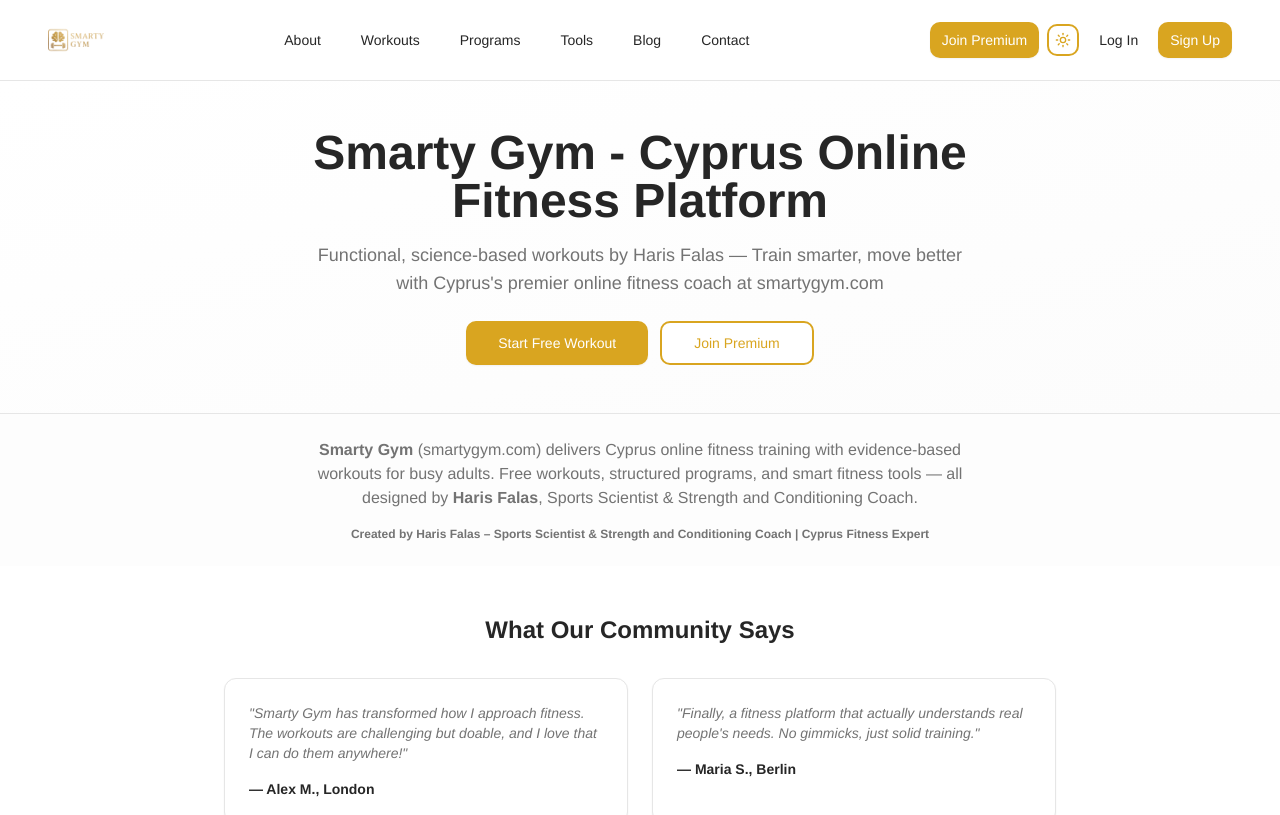
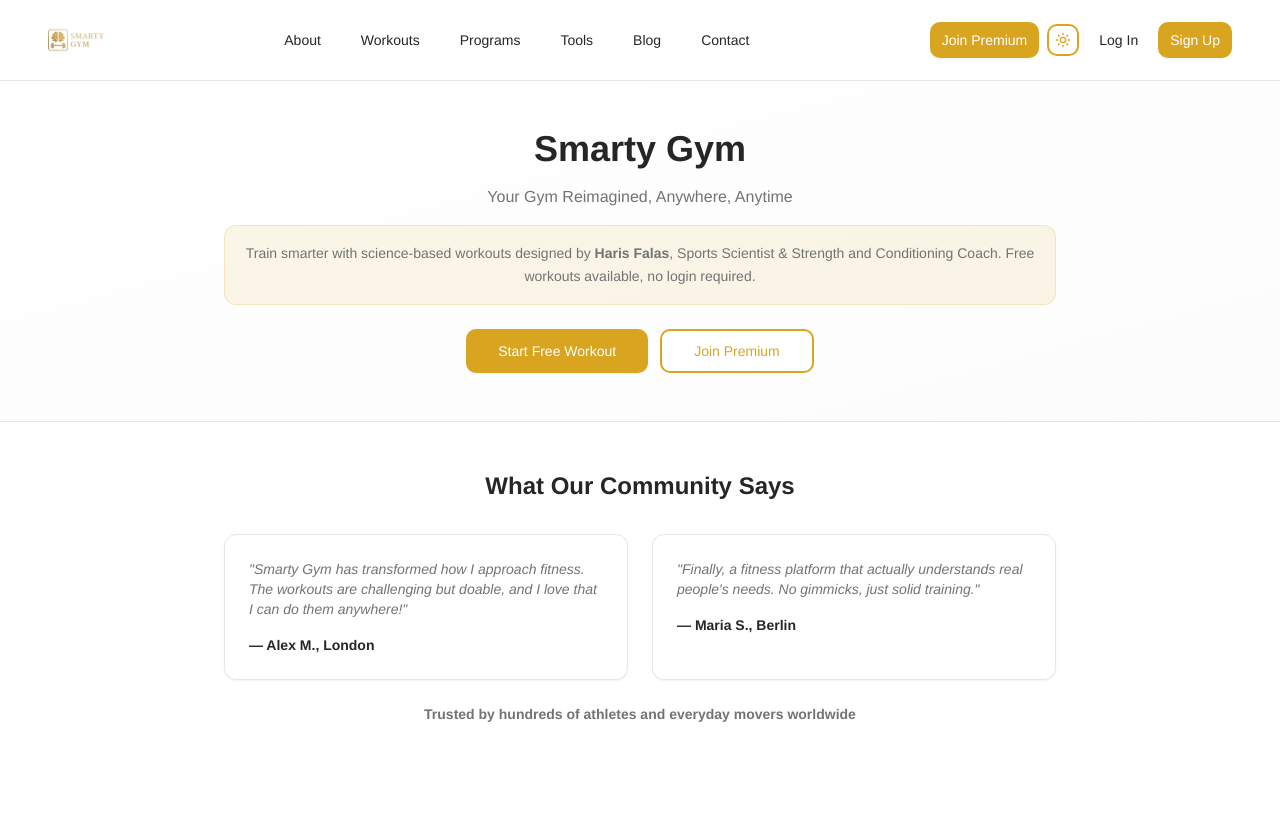
Before and after one commit to harisfalas-hfsc/smartygym-snartygyn, a React (Vite) app: page / in a window 1280 px wide. Shown: the top 815 px of the page. Built offline with nearby package versions, Linux system fonts and the light colour scheme; the HTML template or start-up script is replaced by a standard one.

Commit message:
Refactor: Redesign landing page

```diff
--- a/src/pages/Index.tsx
+++ b/src/pages/Index.tsx
@@ -171,12 +171,18 @@ const Index = () => {
         {/* Hero Section */}
         <section className="relative py-12 px-4 border-b border-border bg-gradient-to-br from-background to-muted/30">
           <div className="container mx-auto max-w-4xl text-center space-y-4">
-            <h1 className="text-3xl sm:text-4xl lg:text-5xl font-bold">
-              Smarty Gym - Cyprus Online Fitness Platform
+            <h1 className="text-3xl sm:text-4xl font-bold text-center mb-2">
+              Smarty Gym
             </h1>
-            <p className="text-base sm:text-lg text-muted-foreground max-w-2xl mx-auto">
-              Functional, science-based workouts by Haris Falas — Train smarter, move better with Cyprus's premier online fitness coach at smartygym.com
+            <p className="text-center text-muted-foreground mb-4">
+              Your Gym Reimagined, Anywhere, Anytime
             </p>
+            <div className="bg-primary/10 border border-primary/20 rounded-lg p-4 mb-4 text-center">
+              <p className="text-sm text-muted-foreground leading-relaxed">
+                Train smarter with science-based workouts designed by <strong>Haris Falas</strong>, Sports Scientist & Strength and Conditioning Coach.
+                Free workouts available, no login required.
+              </p>
+            </div>
             <div className="flex flex-col sm:flex-row gap-3 justify-center items-center pt-2">
               <Button size="lg" onClick={() => navigate("/workout")} aria-label="Start free workout with Smarty Gym">
                 Start Free Workout
@@ -185,19 +191,6 @@ const Index = () => {
                 Join Premium
               </Button>
             </div>
-          </div>
-        </section>
-
-        {/* Brand Description */}
-        <section className="py-6 px-4 bg-muted/20">
-          <div className="container mx-auto max-w-3xl text-center space-y-4">
-            <p className="text-sm sm:text-base text-muted-foreground leading-relaxed">
-              <strong>Smarty Gym</strong> (smartygym.com) delivers Cyprus online fitness training with evidence-based workouts for busy adults.
-              Free workouts, structured programs, and smart fitness tools — all designed by <strong>Haris Falas</strong>, Sports Scientist & Strength and Conditioning Coach.
-            </p>
-            <p className="text-xs text-muted-foreground font-semibold">
-              Created by <strong>Haris Falas</strong> – Sports Scientist & Strength and Conditioning Coach | Cyprus Fitness Expert
-            </p>
           </div>
         </section>
 
```
